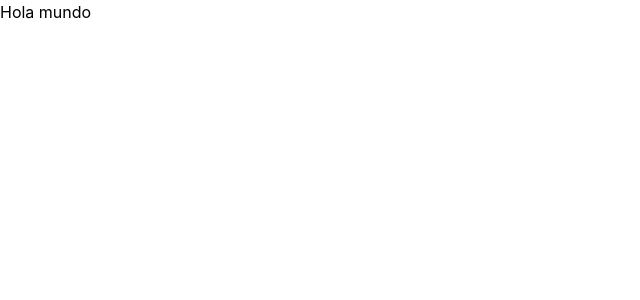
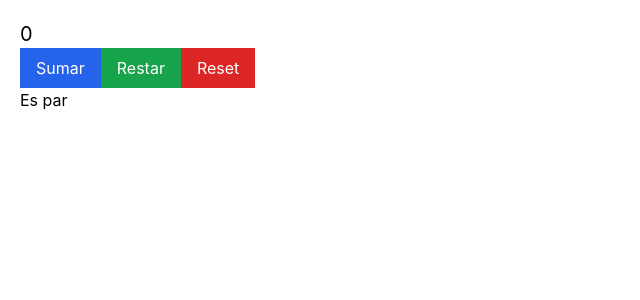
Before and after one commit to oelearning/fullstackopen-1c, a React (Vite) app in the folder 1c/: page / in a window 1280 px wide. Shown: the top 300 px of the page, without its empty margins (0-640 px from the left). Built offline with nearby package versions, Linux system fonts and the light colour scheme.

Commit message:
add counter

```diff
--- a/1c/src/App.jsx
+++ b/1c/src/App.jsx
@@ -1,7 +1,10 @@
-function App() {
+import { Counter } from './components/Counter'
 
+function App () {
   return (
-    <h1>Hola mundo</h1>
+    <div className='p-5 m-0'>
+      <Counter />
+    </div>
   )
 }
 
```
